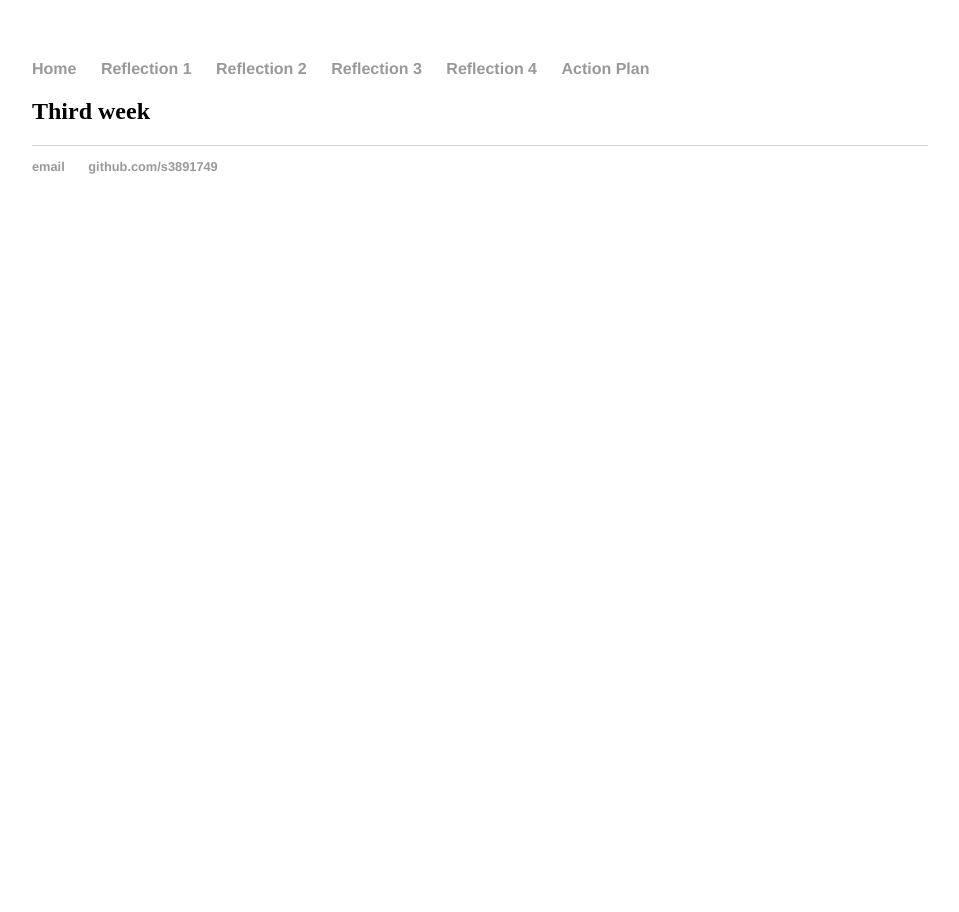
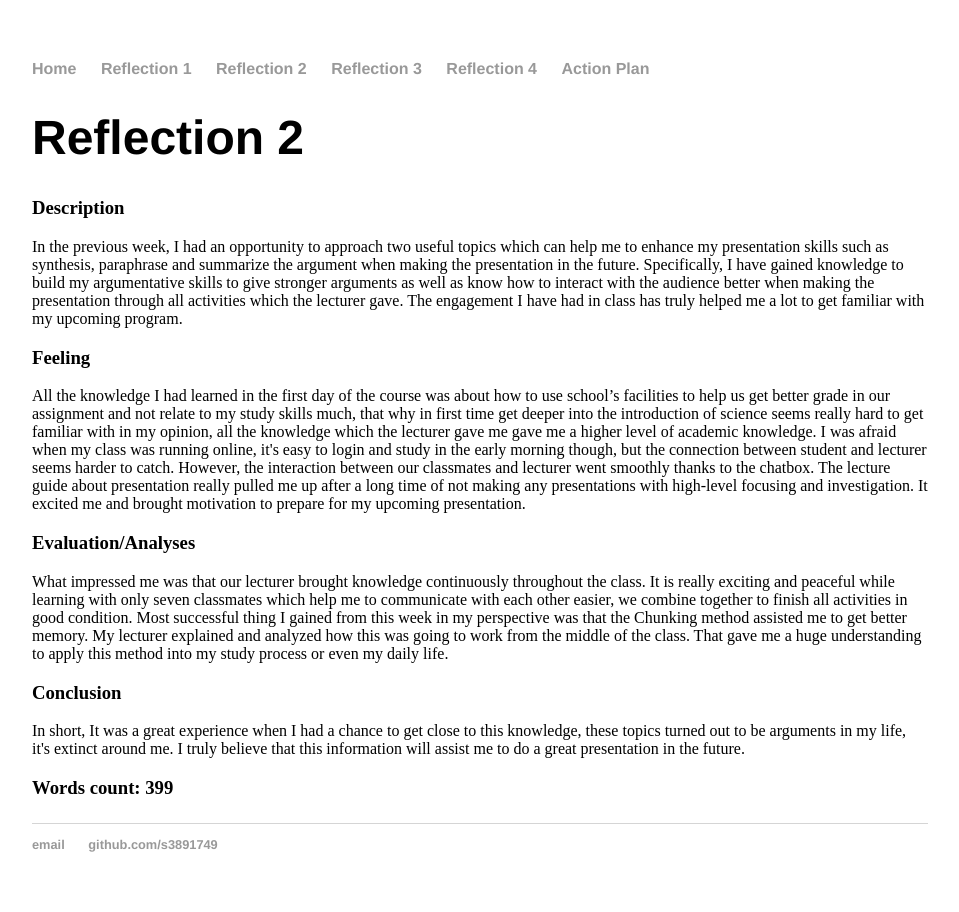
Before and after one commit to S3891749/s3891749.github.io, a Jekyll site: the page built from cv/index.html, in a window 1280 px wide. Shown: the whole page, without its empty margins (160-1119 px from the left). Built offline with Jekyll 4.4.1, drawn with Linux system fonts in a browser that asks for light colours.

Commit message:
Update index.html

```diff
--- a/cv/index.html
+++ b/cv/index.html
@@ -3,8 +3,22 @@ layout: default
 title: Reflection 2
 ---
 <div class="blurb">
-  <h2>Third week</h2>
-  <ul>
+ <h1>{{ page.title }}</h1>
+
+<h3>Description</h3>
+In the previous week, I had an opportunity to approach two useful topics which can help me to enhance my presentation skills such as synthesis, paraphrase and summarize the argument when making the presentation in the future. Specifically, I have gained knowledge to build my argumentative skills to give stronger arguments as well as know how to interact with the audience better when making the presentation through all activities which the lecturer gave. The engagement I have had in class has truly helped me a lot to get familiar with my upcoming program. <space>
+
+	<h3>Feeling</h3>
+All the knowledge I had learned in the first day of the course was about how to use school’s facilities to help us get better grade in our assignment and not relate to my study skills much, that why in first time get deeper into the introduction of science seems really hard to get familiar with in my opinion, all the knowledge which the lecturer gave me gave me a higher level of academic knowledge. I was afraid when my class was running online, it's easy to login and study in the early morning though, but the connection between student and lecturer seems harder to catch. However, the interaction between our classmates and lecturer went smoothly thanks to the chatbox. The lecture guide about presentation really pulled me up after a long time of not making any presentations with high-level focusing and investigation. It excited me and brought motivation to prepare for my upcoming presentation.<space>
+
+	<h3>Evaluation/Analyses</h3>
+What impressed me was that our lecturer brought knowledge continuously throughout the class. It is really exciting and peaceful while learning with only seven classmates which help me to communicate with each other easier, we combine together to finish all activities in good condition. Most successful thing I gained from this week in my perspective was that the Chunking method assisted me to get better memory. My lecturer explained and analyzed how this was going to work from the middle of the class. That gave me a huge understanding to apply this method into my study process or even my daily life.<space>
+
+	<h3>Conclusion</h3>
+In short, It was a great experience when I had a chance to get close to this knowledge, these topics turned out to be arguments in my life, it's extinct around me. I truly believe that this information will assist me to do a great presentation in the future.<space>
+
+	<space><h3>Words count: 399</h3><space>
+</p><ul>
 
   </ul>
 
```
